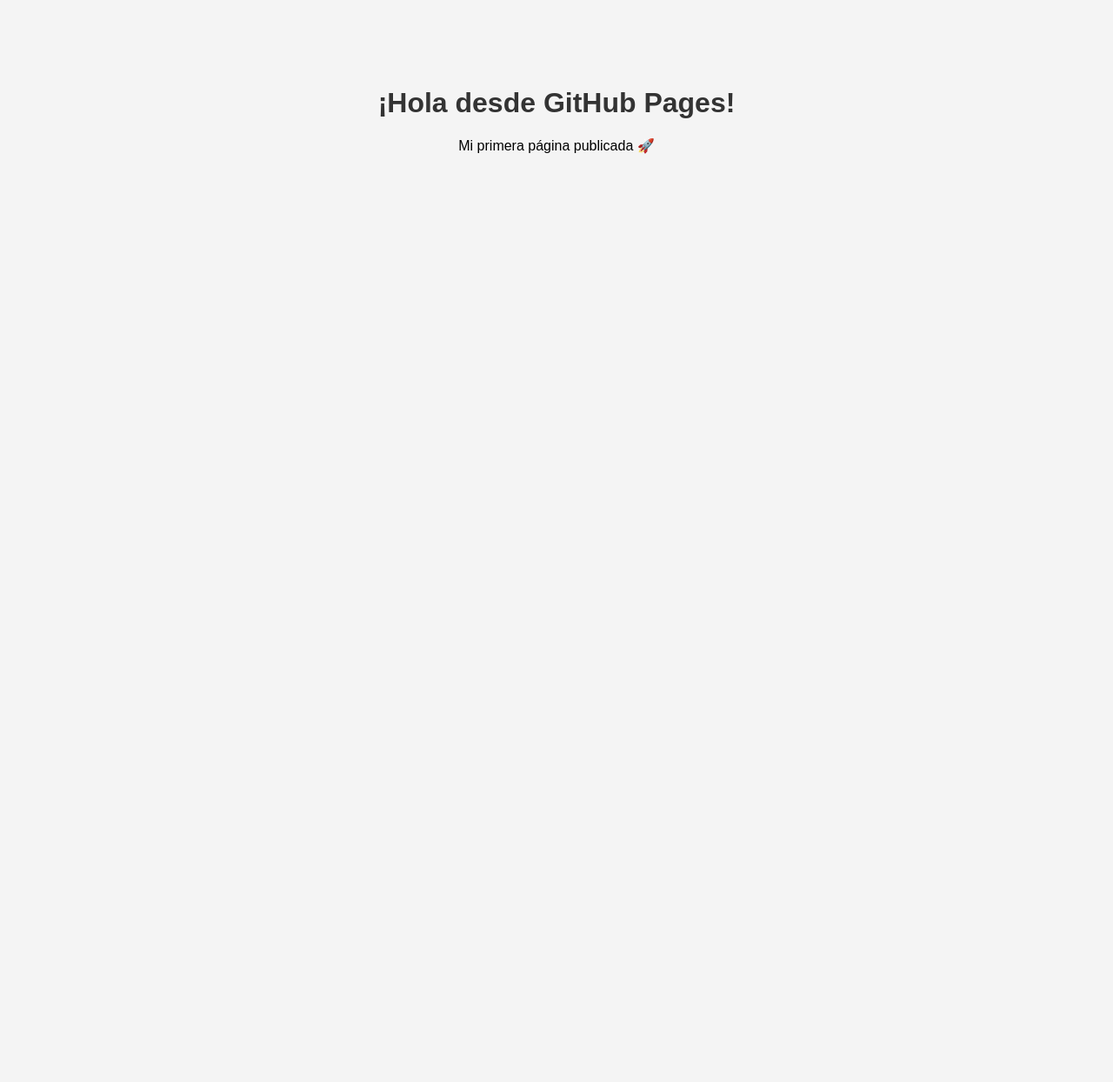
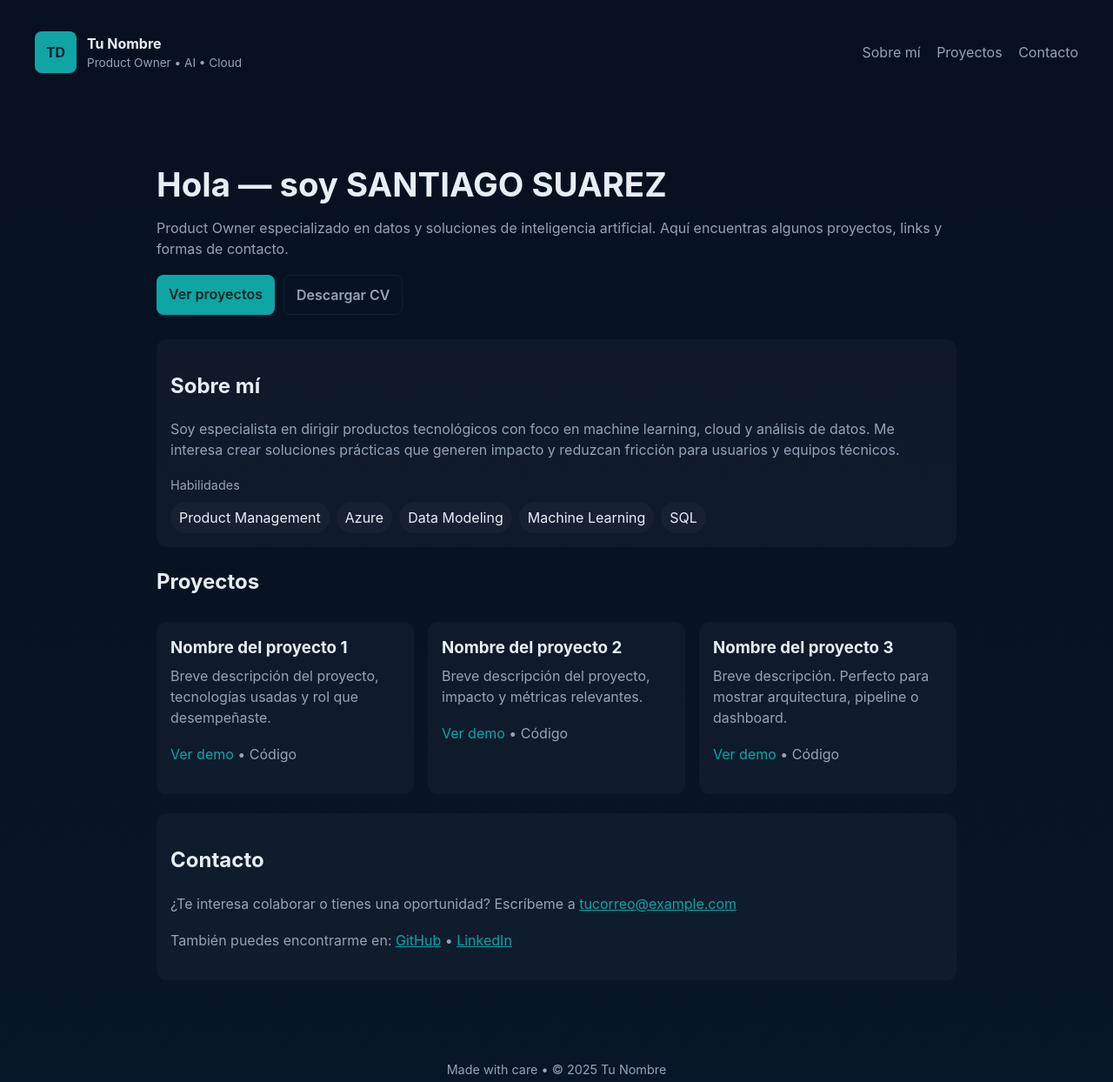
Before and after one commit to Sasuare/GitHubAction, a plain HTML site: page GitHubActions/index.html in a window 1280 px wide. Shown: the whole page at 87% size. Before the commit the page ends 800 px from the top, so only its background shows below. Drawn offline with Linux system fonts and the light colour scheme.

Commit message:
Index was updated

```diff
--- a/GitHubActions/index.html
+++ b/GitHubActions/index.html
@@ -1,23 +1,119 @@
-<!DOCTYPE html>
+<!doctype html>
 <html lang="es">
 <head>
-  <meta charset="UTF-8">
-  <meta name="viewport" content="width=device-width, initial-scale=1.0">
-  <title>Mi Página en GitHub</title>
+  <meta charset="utf-8">
+  <meta name="viewport" content="width=device-width,initial-scale=1">
+  <title>Portafolio — Tu Nombre</title>
+  <meta name="description" content="Portafolio profesional de SANTIAGO SUAREZ— proyectos, habilidades y contacto">
+  <!-- Simple styles included for a single-file portfolio -->
   <style>
-    body {
-      font-family: Arial, sans-serif;
-      text-align: center;
-      margin-top: 100px;
-      background-color: #f4f4f4;
-    }
-    h1 {
-      color: #333;
-    }
+    :root{--accent:#0ea5a4;--bg:#0f172a;--card:#0b1220;--muted:#94a3b8}
+    *{box-sizing:border-box}
+    body{font-family:Inter, system-ui, -apple-system, 'Segoe UI', Roboto, 'Helvetica Neue', Arial; margin:0; background:linear-gradient(180deg,#071021 0%, #071628 100%); color:#e6eef6; line-height:1.5}
+    header{padding:28px 20px; display:flex;align-items:center;justify-content:space-between}
+    .brand{display:flex;gap:12px;align-items:center}
+    .logo{width:48px;height:48px;background:var(--accent);display:inline-grid;place-items:center;border-radius:8px;font-weight:700;color:#042226}
+    nav a{color:var(--muted);text-decoration:none;margin-left:14px}
+    .hero{padding:40px 20px;max-width:1000px;margin:0 auto}
+    .hero h1{margin:0 0 8px;font-size:clamp(1.6rem,3vw,2.4rem)}
+    .hero p{margin:0 0 18px;color:var(--muted)}
+    .actions{display:flex;gap:10px}
+    .btn{padding:10px 14px;border-radius:8px;text-decoration:none;font-weight:600}
+    .btn-primary{background:var(--accent);color:#062424}
+    .btn-ghost{border:1px solid rgba(255,255,255,0.06);color:var(--muted);background:transparent}
+    .grid{display:grid;grid-template-columns:repeat(auto-fit,minmax(240px,1fr));gap:16px;margin-top:28px}
+    .card{background:rgba(255,255,255,0.03);padding:16px;border-radius:12px}
+    .card h3{margin:0 0 6px}
+    .muted{color:var(--muted)}
+    footer{padding:28px 20px;text-align:center;color:var(--muted);font-size:.9rem}
+    .skills{display:flex;flex-wrap:wrap;gap:8px}
+    .skill{padding:6px 10px;border-radius:999px;background:rgba(255,255,255,0.03)}
+    /* responsive spacing */
+    @media(min-width:900px){header{padding:36px 40px}.hero{padding:64px 40px}}
   </style>
 </head>
 <body>
-  <h1>¡Hola desde GitHub Pages!</h1>
-  <p>Mi primera página publicada 🚀</p>
+  <header>
+    <div class="brand">
+      <div class="logo">TD</div>
+      <div>
+        <div style="font-weight:700">Tu Nombre</div>
+        <div class="muted" style="font-size:.85rem">Product Owner • AI • Cloud</div>
+      </div>
+    </div>
+    <nav>
+      <a href="#about">Sobre mí</a>
+      <a href="#projects">Proyectos</a>
+      <a href="#contact">Contacto</a>
+    </nav>
+  </header>
+
+  <main class="hero">
+    <h1>Hola — soy SANTIAGO SUAREZ </h1>
+    <p class="muted">Product Owner especializado en datos y soluciones de inteligencia artificial. Aquí encuentras algunos proyectos, links y formas de contacto.</p>
+    <div class="actions">
+      <a class="btn btn-primary" href="#projects">Ver proyectos</a>
+      <a class="btn btn-ghost" href="#contact">Descargar CV</a>
+    </div>
+
+    <section id="about" style="margin-top:28px">
+      <div class="card">
+        <h2>Sobre mí</h2>
+        <p class="muted">Soy especialista en dirigir productos tecnológicos con foco en machine learning, cloud y análisis de datos. Me interesa crear soluciones prácticas que generen impacto y reduzcan fricción para usuarios y equipos técnicos.</p>
+        <div style="margin-top:12px">
+          <div class="muted" style="font-size:.9rem">Habilidades</div>
+          <div class="skills" style="margin-top:8px">
+            <span class="skill">Product Management</span>
+            <span class="skill">Azure</span>
+            <span class="skill">Data Modeling</span>
+            <span class="skill">Machine Learning</span>
+            <span class="skill">SQL</span>
+          </div>
+        </div>
+      </div>
+    </section>
+
+    <section id="projects" style="margin-top:22px">
+      <h2 style="margin:0 0 12px">Proyectos</h2>
+      <div class="grid">
+        <article class="card">
+          <h3>Nombre del proyecto 1</h3>
+          <p class="muted">Breve descripción del proyecto, tecnologías usadas y rol que desempeñaste.</p>
+          <p style="margin-top:12px"><a href="#" style="text-decoration:none;color:var(--accent)">Ver demo</a> • <a href="#" style="text-decoration:none;color:var(--muted)">Código</a></p>
+        </article>
+
+        <article class="card">
+          <h3>Nombre del proyecto 2</h3>
+          <p class="muted">Breve descripción del proyecto, impacto y métricas relevantes.</p>
+          <p style="margin-top:12px"><a href="#" style="text-decoration:none;color:var(--accent)">Ver demo</a> • <a href="#" style="text-decoration:none;color:var(--muted)">Código</a></p>
+        </article>
+
+        <article class="card">
+          <h3>Nombre del proyecto 3</h3>
+          <p class="muted">Breve descripción. Perfecto para mostrar arquitectura, pipeline o dashboard.</p>
+          <p style="margin-top:12px"><a href="#" style="text-decoration:none;color:var(--accent)">Ver demo</a> • <a href="#" style="text-decoration:none;color:var(--muted)">Código</a></p>
+        </article>
+      </div>
+    </section>
+
+    <section id="contact" style="margin-top:22px">
+      <div class="card">
+        <h2>Contacto</h2>
+        <p class="muted">¿Te interesa colaborar o tienes una oportunidad? Escríbeme a <a href="mailto:tucorreo@example.com" style="color:var(--accent)">tucorreo@example.com</a></p>
+        <p class="muted" style="margin-top:8px">También puedes encontrarme en: <a href="#" style="color:var(--accent)">GitHub</a> • <a href="#" style="color:var(--accent)">LinkedIn</a></p>
+      </div>
+    </section>
+
+  </main>
+
+  <footer>
+    <div>Made with care • © <span id="year"></span> Tu Nombre</div>
+  </footer>
+
+  <script>
+    // Update footer year
+    document.getElementById('year').textContent = new Date().getFullYear();
+    // Small helper: if user clicks "Descargar CV" we could link a real file
+  </script>
 </body>
 </html>
```
